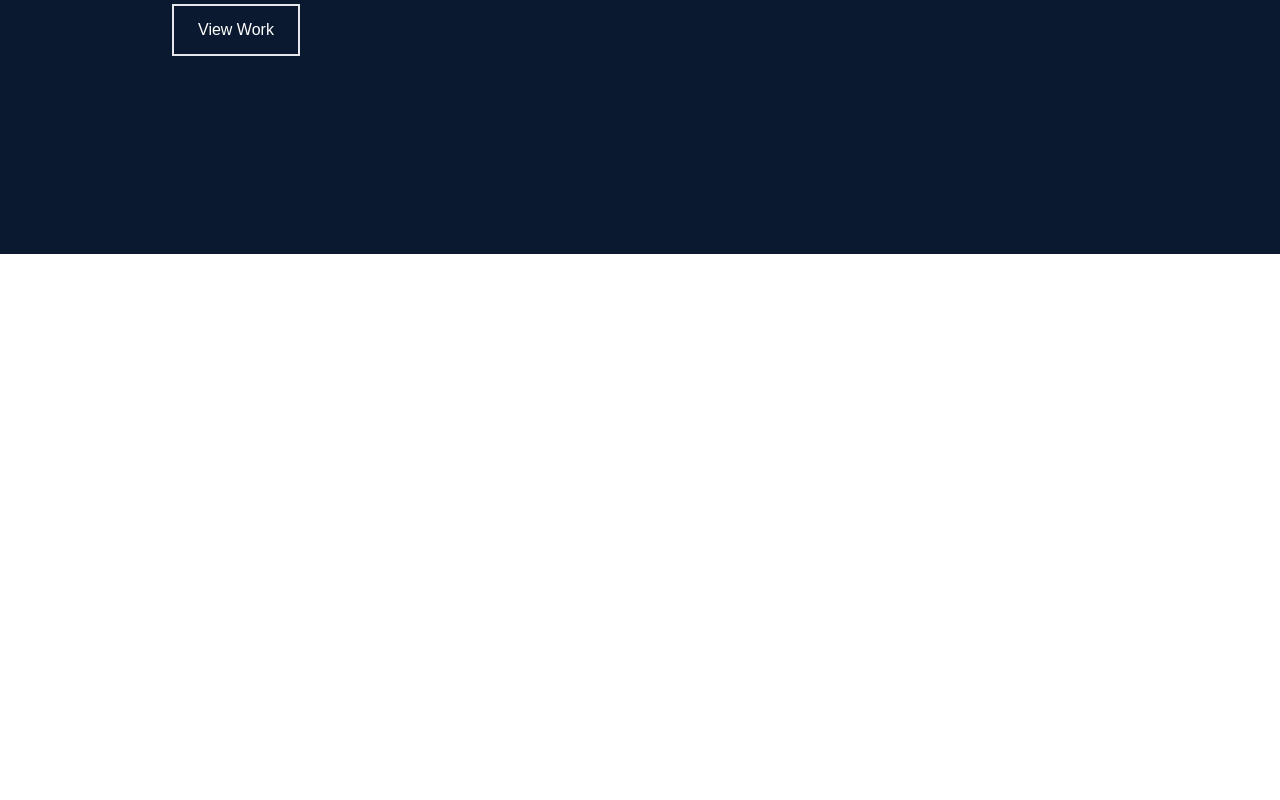
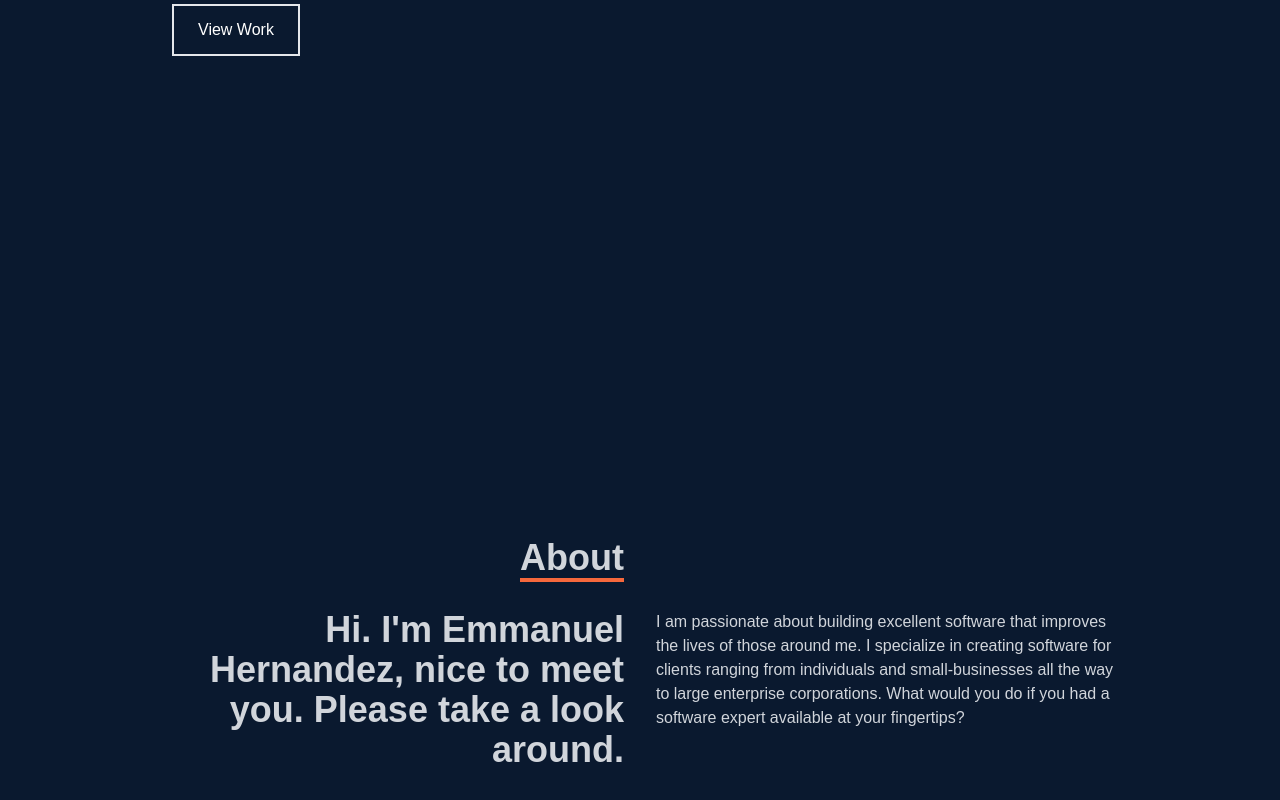
Before and after one commit to eshns/esh-site, a Next.js app: page / in a window 1280 px wide. Shown: the part 546-1346 px from the top of the page. Before the commit the page ends 800 px from the top, so only its background shows below. Built offline with nearby package versions, Linux system fonts and the light colour scheme.

Commit message:
add about section

```diff
--- /dev/null
+++ b/src/components/About.jsx
@@ -0,0 +1,34 @@
+import React from 'react'
+
+export const About = () => {
+  return (
+    <div name='about' className='w-full h-screen bg-[#0a192f] text-gray-300'>
+      <div className='flex flex-col justify-center items-center w-full h-full'>
+        <div className='max-w-[1000px] w-full grid grid-cols-2 gap-8'>
+          <div className='sm:text-right pb-8 pl-4'>
+            <p className='text-4xl font-bold inline border-b-4 border-[#F6683C]'>
+              About
+            </p>
+          </div>
+
+          <div></div>
+
+        </div>
+
+        <div className='max-w-[1000px] w-full grid sm:grid-cols-2 gap-8 px-4'>
+            <div className='sm:text-right text-4xl font-bold'>
+              <p>Hi. I&apos;m Emmanuel Hernandez, nice to meet you. Please take a look around.</p>
+            </div>
+
+            <div>
+              <p>I am passionate about building excellent software that improves
+              the lives of those around me. I specialize in creating software
+              for clients ranging from individuals and small-businesses all the
+              way to large enterprise corporations. What would you do if you had
+              a software expert available at your fingertips?</p>
+            </div>
+        </div>
+      </div>
+    </div>
+  )
+}
--- a/src/pages/index.js
+++ b/src/pages/index.js
@@ -1,6 +1,7 @@
 import { Navbar } from '@/components/Navbar'
 import { Hero } from '@/components/Hero'
 import Head from 'next/head'
+import { About } from '@/components/About'
 
 export default function Home() {
   return (
@@ -14,6 +15,7 @@
       <main >
         <Navbar />
         <Hero/>
+        <About/>
       </main>
     </>
   )
```
